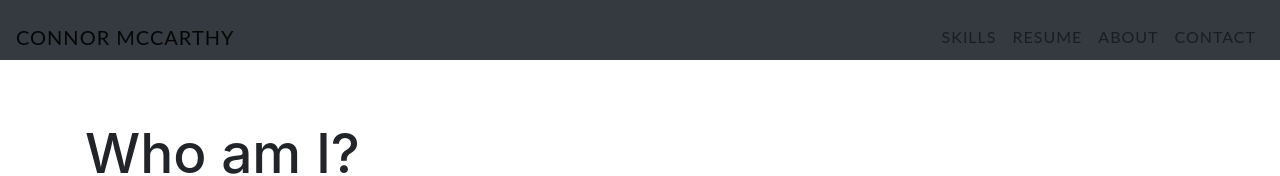
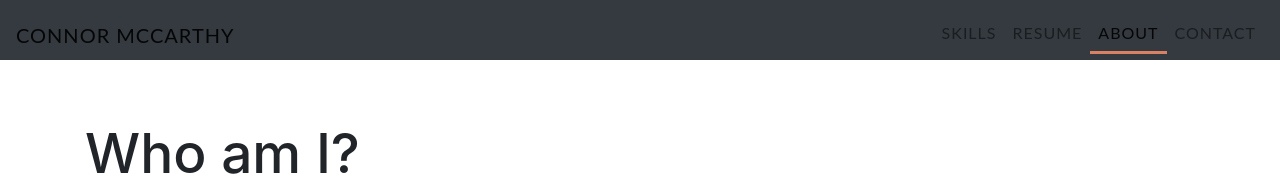
Before and after one commit to Connor85/portfolioAngular, an Angular app: page /about in a window 1280 px wide. Shown: the top 176 px of the page. Built offline with nearby package versions, Linux system fonts and the light colour scheme.

Commit message:
add active underline to navbar

```diff
--- a/src/app/components/navbar/navbar.component.css
+++ b/src/app/components/navbar/navbar.component.css
@@ -14,6 +14,7 @@ a {
     text-decoration: none;
     letter-spacing: 1px;
     font-family: 'Lato', sans-serif;
+    margin-bottom: 5px;
 }
 
 a:after {
@@ -30,3 +31,7 @@ a:hover:after {
     width: 100%;
     background: #D88163;
 }
+
+a.active {
+    border-bottom: 3px solid #D88163;
+}
--- a/src/app/components/navbar/navbar.component.html
+++ b/src/app/components/navbar/navbar.component.html
@@ -1,5 +1,7 @@
 <nav class="navbar navbar-expand-lg navbar-light bg-dark fixed-top">
-  <a class="navbar-brand" routerLink="/home"> Connor McCarthy </a>
+  <a class="navbar-brand" routerLinkActive="active" routerLink="/home">
+    Connor McCarthy
+  </a>
 
   <button class="navbar-toggler" type="button" (click)="toggleNavbar()">
     <span class="navbar-toggler-icon"></span>
@@ -7,7 +9,9 @@
   <div class="collapse navbar-collapse" [ngClass]="{ show: navbarOpen }">
     <ul class="navbar-nav ">
       <li class="nav-item">
-        <a class="nav-link" routerLink="/skills">Skills</a>
+        <a class="nav-link" routerLinkActive="active" routerLink="/skills"
+          >Skills</a
+        >
       </li>
       <li class="nav-item">
         <a
@@ -18,7 +22,9 @@
         >
       </li>
       <li class="nav-item">
-        <a class="nav-link" routerLink="/about">About</a>
+        <a class="nav-link" routerLinkActive="active" routerLink="/about"
+          >About</a
+        >
       </li>
       <li class="nav-item">
         <a
```
